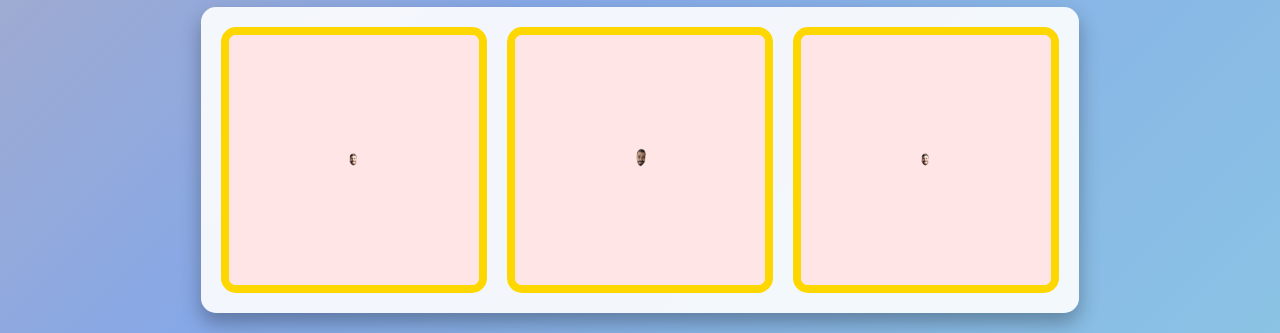
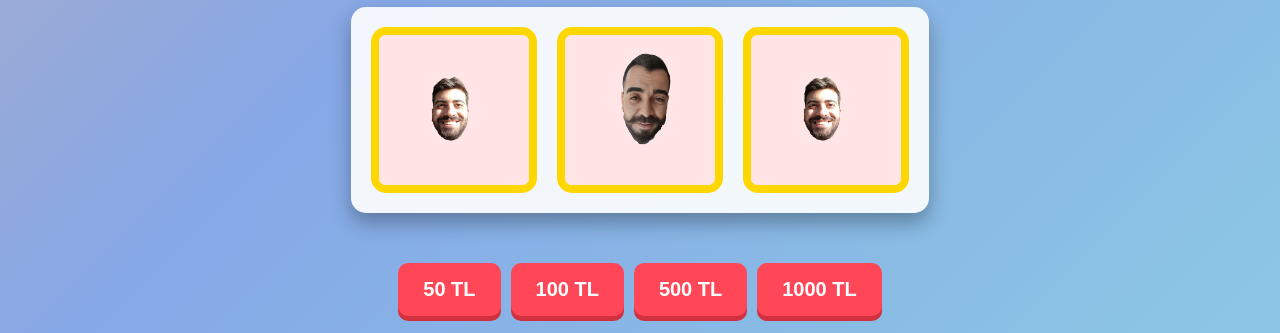
Before and after one commit to supereffect/bet, a plain HTML site: page bets/index.html in a window 1280 px wide. Shown: the part 101-434 px from the top of the page. Drawn offline with Linux system fonts and the light colour scheme.

Commit message:
refactor

```diff
--- a/bets/index.html
+++ b/bets/index.html
@@ -67,8 +67,8 @@
     }
 
     .reel {
-      width: 250px;
-      height: 250px;
+      width: 150px;
+      height: 150px;
       border: 8px solid gold;
       border-radius: 15px;
       background-color: #ff0000;
@@ -85,7 +85,7 @@
 
     .symbol {
       width: 100%;
-      height: 250px;
+      height: 150px;
       display: flex;
       justify-content: center;
       align-items: center;
@@ -93,8 +93,8 @@
     }
 
     .symbol img {
-      width: 10%;
-      height: 10%;
+      width: 90%;
+      height: 90%;
       object-fit: contain;
     }
 
```
Also changed, not shown: 1 other file.
